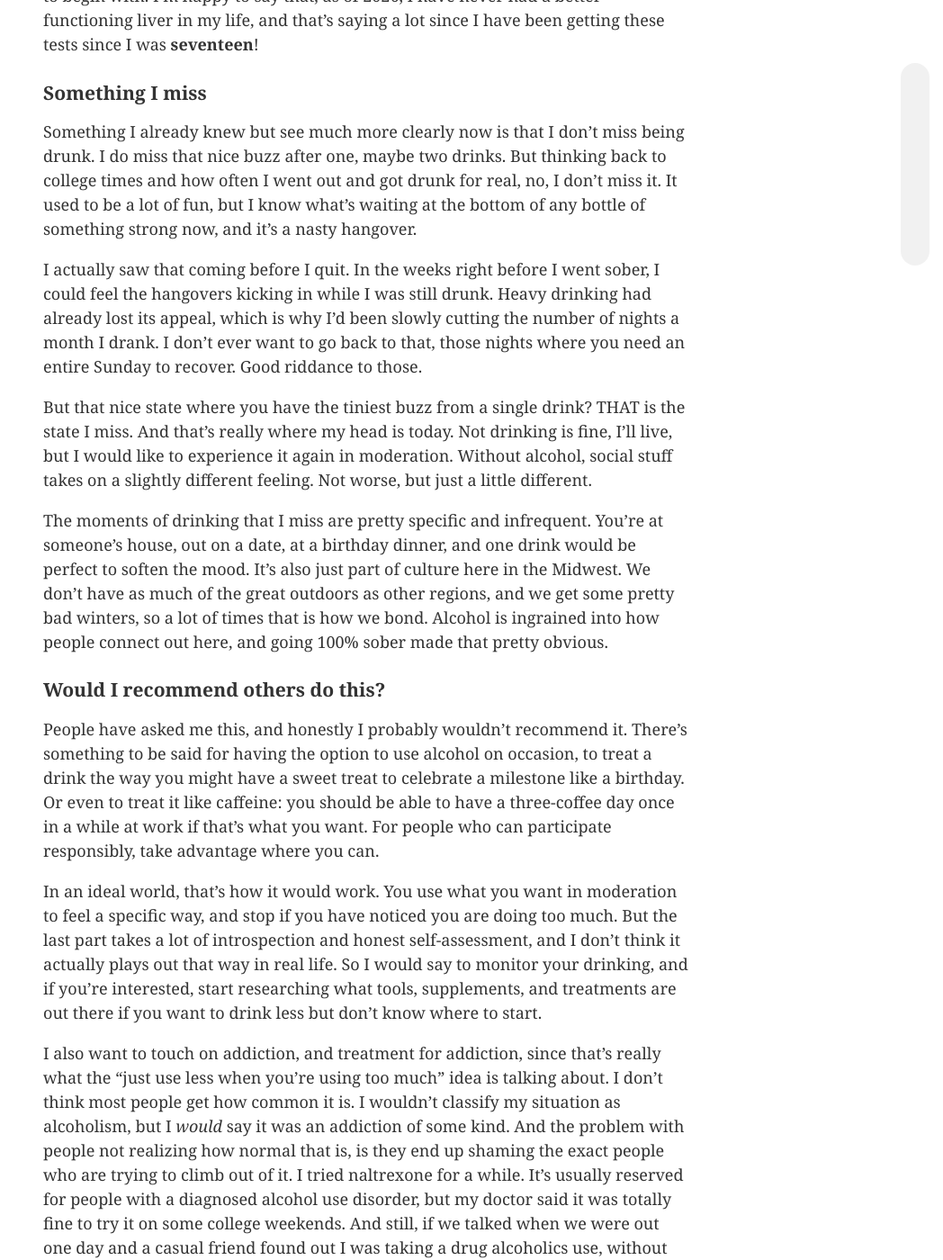
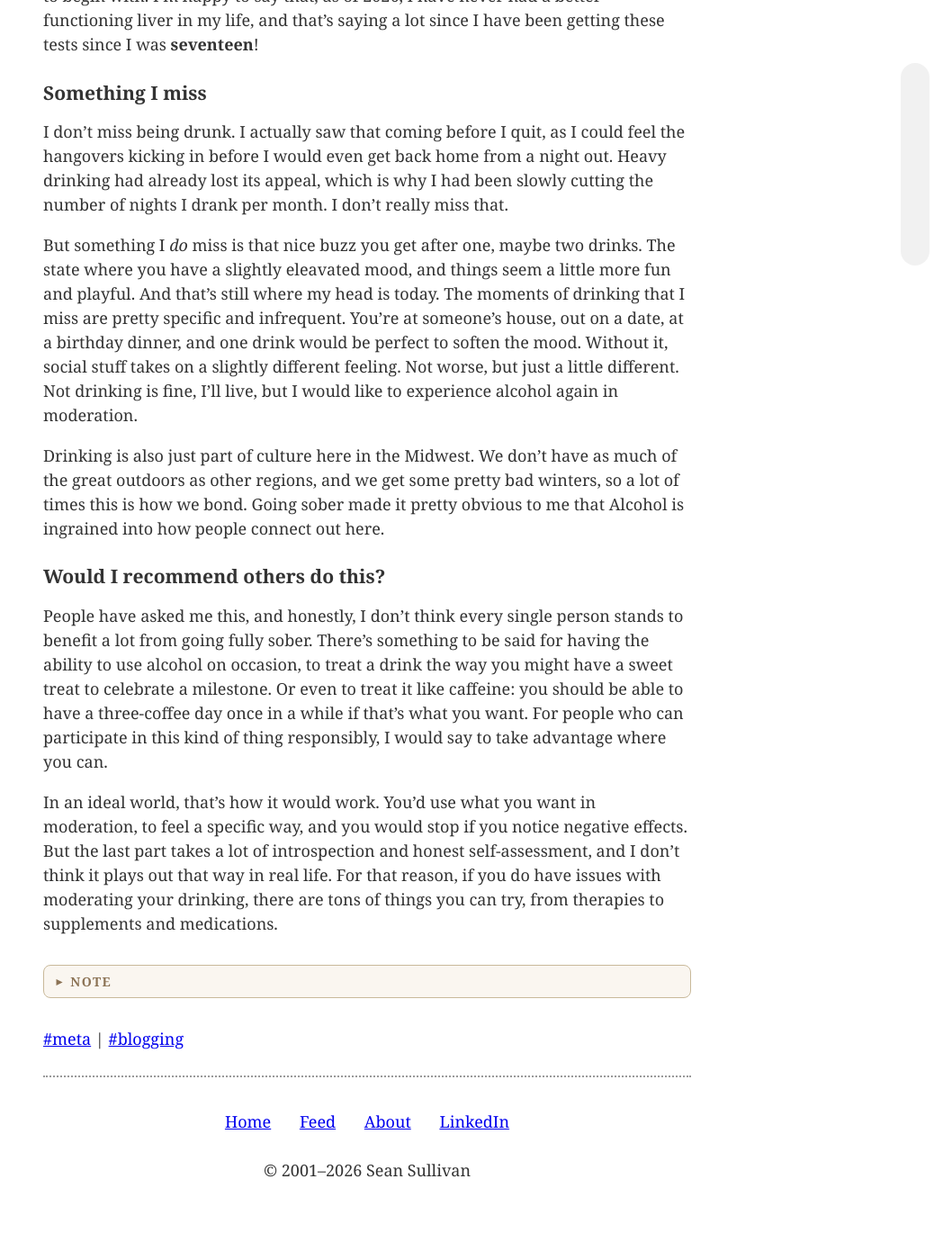
Before and after one commit to 0sps/sull1van.com, a Jekyll site: the page built from _posts/2026-07-04-thoughts-on-a-year-sober.md, in a window 1280 px wide and 1400 px high, scrolled down 3433 px. Shown: the whole window at 90% size, without its empty margins (232-1280 px from the left). Built offline with Jekyll 4.4.1, drawn with Linux system fonts in a browser that asks for light colours; after the commit the page ends 4765 px from its top, so only the background shows below that; some of the changed text lies outside the part shown.

Commit message:
note block

```diff
--- a/_posts/2026-07-04-thoughts-on-a-year-sober.md
+++ b/_posts/2026-07-04-thoughts-on-a-year-sober.md
@@ -95,22 +95,27 @@
 
 ### Something I miss
 
-Something I already knew but see much more clearly now is that I don't miss being drunk. I do miss that nice buzz after one, maybe two drinks. But thinking back to college times and how often I went out and got drunk for real, no, I don't miss it. It used to be a lot of fun, but I know what's waiting at the bottom of any bottle of something strong now, and it's a nasty hangover.
+I don't miss being drunk. I actually saw that coming before I quit, as I could feel the hangovers kicking in before I would even get back home from a night out. Heavy drinking had already lost its appeal, which is why I had been slowly cutting the number of nights I drank per month. I don't really miss that.
 
-I actually saw that coming before I quit. In the weeks right before I went sober, I could feel the hangovers kicking in while I was still drunk. Heavy drinking had already lost its appeal, which is why I'd been slowly cutting the number of nights a month I drank. I don't ever want to go back to that, those nights where you need an entire Sunday to recover. Good riddance to those.
+But something I *do* miss is that nice buzz you get after one, maybe two drinks. The state where you have a slightly eleavated mood, and things seem a little more fun and playful. And that's still where my head is today. The moments of drinking that I miss are pretty specific and infrequent. You're at someone's house, out on a date, at a birthday dinner, and one drink would be perfect to soften the mood. Without it, social stuff takes on a slightly different feeling. Not worse, but just a little different. Not drinking is fine, I'll live, but I would like to experience alcohol again in moderation.
 
-But that nice state where you have the tiniest buzz from a single drink? THAT is the state I miss. And that's really where my head is today. Not drinking is fine, I'll live, but I would like to experience it again in moderation. Without alcohol, social stuff takes on a slightly different feeling. Not worse, but just a little different.
-
-The moments of drinking that I miss are pretty specific and infrequent. You're at someone's house, out on a date, at a birthday dinner, and one drink would be perfect to soften the mood. It's also just part of culture here in the Midwest. We don't have as much of the great outdoors as other regions, and we get some pretty bad winters, so a lot of times that is how we bond. Alcohol is ingrained into how people connect out here, and going 100% sober made that pretty obvious.
+Drinking is also just part of culture here in the Midwest. We don't have as much of the great outdoors as other regions, and we get some pretty bad winters, so a lot of times this is how we bond. Going sober made it pretty obvious to me that Alcohol is ingrained into how people connect out here.
 
 ### Would I recommend others do this?
-People have asked me this, and honestly I probably wouldn't recommend it. There's something to be said for having the option to use alcohol on occasion, to treat a drink the way you might have a sweet treat to celebrate a milestone like a birthday. Or even to treat it like caffeine: you should be able to have a three-coffee day once in a while at work if that's what you want. For people who can participate responsibly, take advantage where you can.
+People have asked me this, and honestly, I don't think every single person stands to benefit a lot from going fully sober. There's something to be said for having the ability to use alcohol on occasion, to treat a drink the way you might have a sweet treat to celebrate a milestone. Or even to treat it like caffeine: you should be able to have a three-coffee day once in a while if that's what you want. For people who can participate in this kind of thing responsibly, I would say to take advantage where you can.
 
-In an ideal world, that's how it would work. You use what you want in moderation to feel a specific way, and stop if you have noticed you are doing too much. But the last part takes a lot of introspection and honest self-assessment, and I don't think it actually plays out that way in real life. So I would say to monitor your drinking, and if you're interested, start researching what tools, supplements, and treatments are out there if you want to drink less but don't know where to start.
+In an ideal world, that's how it would work. You'd use what you want in moderation, to feel a specific way, and you would stop if you notice negative effects. But the last part takes a lot of introspection and honest self-assessment, and I don't think it plays out that way in real life. For that reason, if you do have issues with moderating your drinking, there are tons of things you can try, from therapies to supplements and medications.
+<details class="note-card">
+  <summary>Note</summary>
+  <div class="note-card-body">
+    <p>For a moment, I want to touch on addiction, and treatment for addiction, since that's really where the "just use less" idea falls apart. I don't think most people get how common addiction actually is, and how many people fight it daily. I wouldn't classify my situation as alcoholism, but I <em>would</em> say it was an addiction of some kind. The problem with people not realizing how common this is, is that they can sometimes judge someone for how they deal with their addiction, and end up shaming them for the thing that's helping get them out of it. For example, I tried naltrexone for a while. It's usually reserved for people with a diagnosed alcohol use disorder, but my doctor said it was totally fine for me to try on weekends. But if it got casually brought up to an acquaintance that I was taking a drug that alcoholics use, and they didn't know everything I just told you here, they'd probably judge me for it. It's the same thing when someone with food addiction takes a GLP-1 to kill their cravings. Their goal is simply to feel normal, instead of feeling like they're stuck constantly shoving calories into their body every day.</p>
+    <p>Being on both sides of addiction, with more than just alcohol in the past, I've seen that the quickest people to judge the interventions can also be the ones who hadn't been through any of it. So one thing I do hope is that regardless of what intervention anyone tries, we all become a little more respectful of people's situations.
+    So that's the background for my recommendation.
+  </div>
+</details>
 
-I also want to touch on addiction, and treatment for addiction, since that's really what the "just use less when you're using too much" idea is talking about. I don't think most people get how common it is. I wouldn't classify my situation as alcoholism, but I *would* say it was an addiction of some kind. And the problem with people not realizing how normal that is, is they end up shaming the exact people who are trying to climb out of it. I tried naltrexone for a while. It's usually reserved for people with a diagnosed alcohol use disorder, but my doctor said it was totally fine to try it on some college weekends. And still, if we talked when we were out one day and a casual friend found out I was taking a drug alcoholics use, without knowing my underlying story, they'd probably judge me for it. It's the same thing when someone with a food addiction takes a GLP-1 to kill their cravings so they can feel normal instead of putting 5,000 calories down their throat every day. People might be shaming the one thing that saved their life without realizing it. Being on both sides of addiction, with more than just alcohol in the past, I've seen that the quickest people to judge those interventions are most often the ones who hadn't been through any of it. So one thing I do hope is that regardless of what intervention anyone tries, we all become a little more respectful of people's situations.
 
-So that's the background for my actual recommendation. I think sobriety is awesome, but I don't think everyone needs to do it. I think moderation is better. But if, for any reason, you aren’t someone who is blessed with the ability to consume alcohol in moderation, and you want to go permanently sober for *you*, then yes, go for it! I'll be here cheering you on. And if you want resources for different things you can try, or different things I've tried, I'm here for you. But if you don't have a problem and you're just asking whether you *need* to go sober, I'd say you'd probably get more satisfaction out of holding yourself to one or two drinks a night, if you can.
+I think sobriety is awesome, but I don't think everyone needs to do it. I think moderation is better. But for whatever reason, if you aren’t someone who is blessed with the ability to consume alcohol in moderation, and you want to go permanently sober for *you*, then yes, go for it! I'll be here cheering you on. And if you want resources for different things you can try, or different things that I've tried, I'm here for you. But if you don't have a problem and you're just asking whether you *need* to go sober, I'd say you'd probably get more satisfaction out of holding yourself to one or two drinks a night.
 
 
 
@@ -126,13 +131,6 @@
 
 
 
-### Some things I learned about people
-
-People ask a lot of questions, and most of them are supportive. I love to share my story when people are curious, so I do love the questions and having those conversations. What I also get, sometimes, is a look of judgement from other people who almost express guilt that I'm not joining them. Like if you went out for a friend's birthday and you brought your own food because you're on a meal plan. It breaks social norms and confuses people. For people on a meal plan, I assume they would rather go to the event and still show face, lest they have to stay home and avoid the whole thing. That's the attitude I took toward social events that involved heavy drinking.
-
-I don't really care about the looks from other people, but there is something I had to watch out for: people who *encouraged* me to drink back when I was trying to cut down. Those alcohol cravings were very real at the start. And back when I was less determined, I'd explained the goal to people when it was just to drink less, not go full-on sober. It's really hard to avoid the cravings, because people will egg you on. You just have to be vigilant and remember what your goals are, and why you're pursuing them. And then stick to them, no matter what other people say.
-
-I also have to add that there were _countless_ people who were incredibly supportive. People who'd start buying me an NA beer whenever I did go out. People who were just perfectly comfortable in those situations with me even if I wasn't drinking. People who asked how it was going, how many months I made it. I love those people to death!! And I feel bad because I don't think I've ever expressed the same level of concern for all of them. So if you're one of those people, take this apology and know that I really really appreciate you being supportive, and I care about you!
 
 
 
@@ -142,7 +140,16 @@
 
 It's also been incredible to see how much I got done with all the weekends I wasn't going out. I refined my [self-driving car project](https://sull1van.com/7500-miles-self-driving-car). I honed my health and got the [best blood test results](https://sull1van.com/best-liver-of-all-time) of my entire life. I worked on a passion project that [graded two dozen phone chargers](https://sull1van.com/a-dozen-chargers-in-the-lab), continuing a Google engineer's work. I created a half-dozen AI-assisted vibe coding projects, replacing stuff like my Spotify and my workout app with custom-coded alternatives that are 100% free to operate (article coming soon). A lot of stuff.
 
-I plan to return to drinking casually one day. Maybe not just yet, but one day. And if I still can't do the 1-2 drinks a night thing, I've got a year's worth of sobriety showing me I can always do it again if I need to.
+
+I plan to return to drinking casually one day. Maybe not just yet, but one day. And if I still can't do the 1-2 drinks a night thing, I've got a year's worth of sobriety showing me I can always do it again.
+
+---
+
+
+*I also have to add that there were _countless_ people who were incredibly supportive. People who'd start buying me an NA whenever I did go out. Or people who were just perfectly comfortable in those situations with me even if I wasn't drinking. People who asked how it was going, how many months I made it. I love those people to death! And I feel bad because I don't think I've ever expressed the same level of concern for all of them. So if you're one of those people, take this apology and know that I really do appreciate you being supportive, and I care about you!*
+
+
+
 
 <style>
   .note-card {
```
